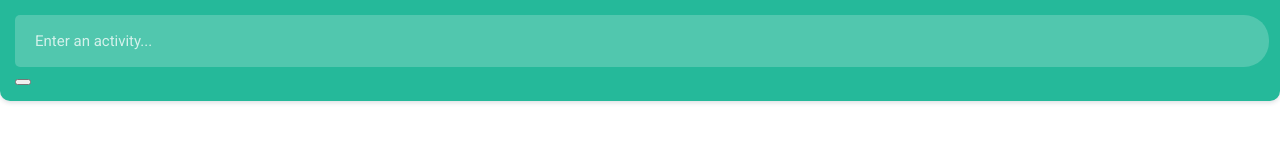
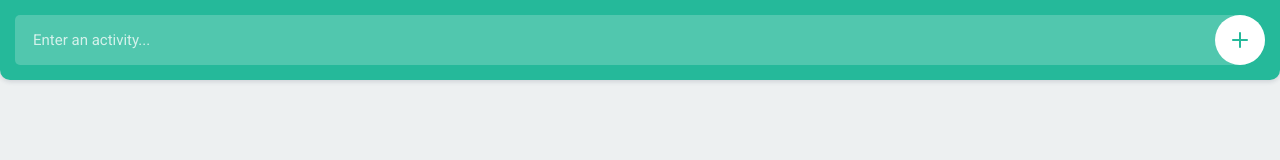
Before and after one commit to gyr0tron/Syndiq, a plain HTML site: page index.html in a window 1280 px wide. Drawn offline with Linux system fonts and the light colour scheme.

Commit message:
CSS complete

```diff
--- a/index.html
+++ b/index.html
@@ -9,8 +9,12 @@
 </head>
 <body>
     <header>
-       <input type="text" placeholder="Enter an activity...">
-       <button></button>
+       <input type="text" placeholder="Enter an activity..." id="item">
+       <button id="add">
+        <svg version="1.1" id="Layer_1" xmlns="http://www.w3.org/2000/svg" xmlns:xlink="http://www.w3.org/1999/xlink" x="0px" y="0px"
+        viewBox="0 0 16 16" style="enable-background:new 0 0 16 16;" xml:space="preserve"><g><path class="fill" d="M16,8c0,0.5-0.5,1-1,1H9v6c0,0.5-0.5,1-1,1s-1-0.5-1-1V9H1C0.5,9,0,8.5,0,8s0.5-1,1-1h6V1c0-0.5,0.5-1,1-1
+               s1,0.5,1,1v6h6C15.5,7,16,7.5,16,8z"/></g></svg>
+       </button>
     </header>
 </body>
 </html>
--- a/resources/css/style.css
+++ b/resources/css/style.css
@@ -1,8 +1,13 @@
 @import url('https://fonts.googleapis.com/css?family=Roboto:400,500,700');
+
+body {
+    background: #edf0f1;
+}
 
 body, input, button {
     font-family: 'Roboto', sans-serif;
 }
+
 body {
     display: inline-table;  /*changed to inline-table*/
     -webkit-box-sizing: border-box;
@@ -31,8 +36,10 @@ header {
 header input {
     width: 100%;
     height: 50px;
+    box-sizing: border-box;
     float: left;
-    color: #fff;
+    color: #FFFFFF;
+    padding: 0 60px 0 0 ;
     font-size: 15px;
     font-weight: 400;
     text-indent: 18px;
@@ -70,3 +77,36 @@ header input:-ms-input-placeholder {
     color: rgba(255, 255, 255, 0.75);
 
 }
+
+header button {
+    width: 50px;
+    height: 50px;
+    position: absolute;
+    top: 15px;
+    right: 15px;
+    z-index: 2;
+    border-radius: 25px;
+    background: #fff;
+    border: 0px;
+    box-shadow: none;
+    outline: none;
+    cursor: pointer;
+    -webkit-appearance: none;
+    -moz-appearance: none;
+    -ms-appearance: none;
+    -o-appearance: none;
+    appearance: none;
+}
+
+header button svg {
+    width: 16px;
+    height: 16px;
+    position: absolute;
+    top: 50%;
+    left: 50%;
+    margin: -8px 0 0 -8px;
+}
+
+header button svg .fill {
+    fill:#25b99a;
+}
```
Also changed, not shown: resources/icons/add_icon.svg (added), resources/icons/done_icon.svg (added), resources/icons/remove_icon.svg (added), resources/js/main.js (added).
